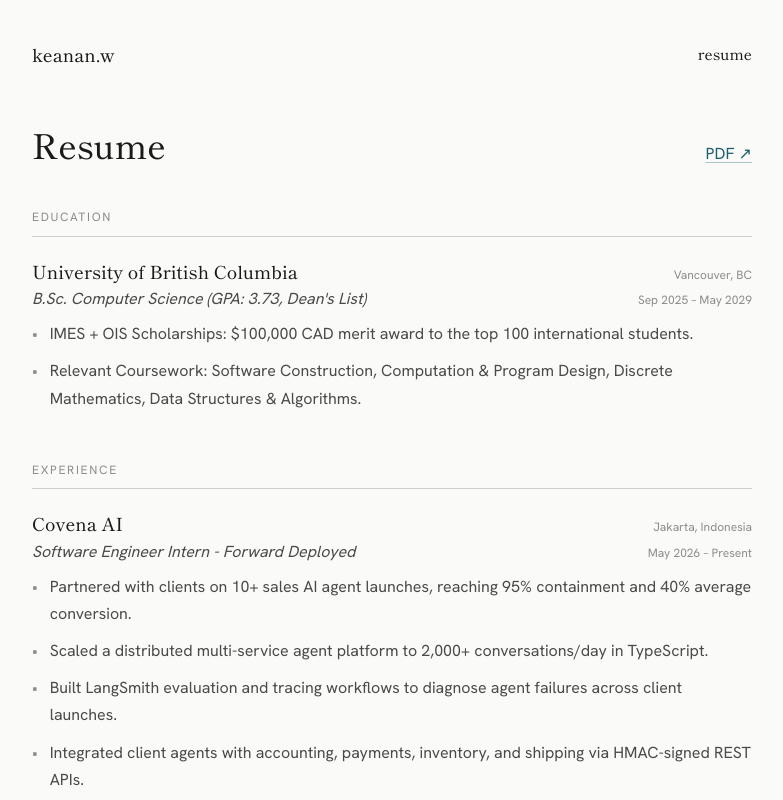
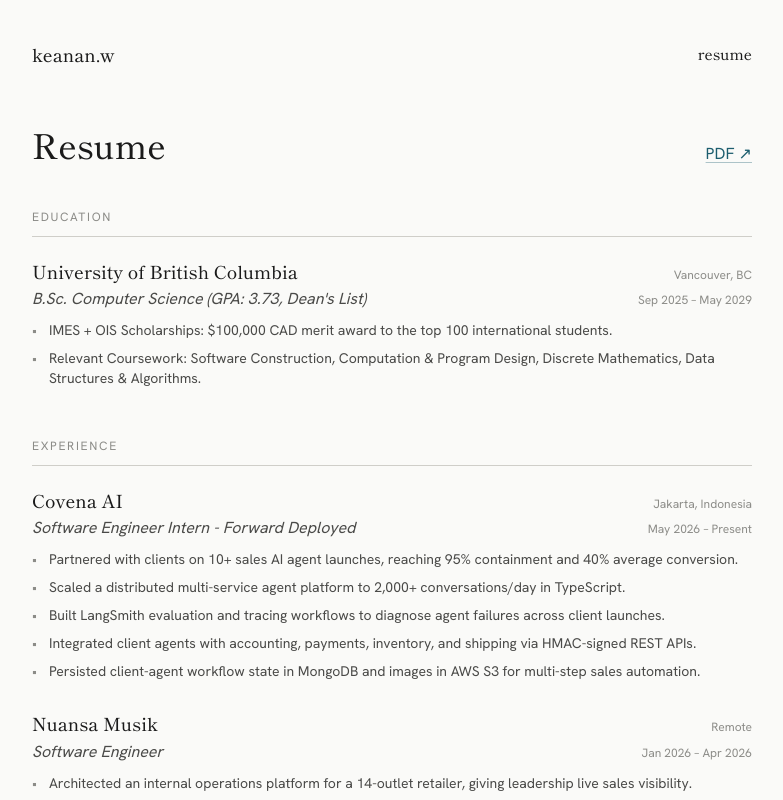
Before and after one commit to keananwongso/keananwongso.com, a Next.js app: page /resume in a window 1280 px wide. Shown: the top 800 px of the page, without its empty margins (248-1031 px from the left). Built offline with nearby package versions, Linux system fonts and the light colour scheme.

Commit message:
Tighten resume bullet text size to reduce line wraps

```diff
--- a/app/resume/page.tsx
+++ b/app/resume/page.tsx
@@ -24,7 +24,7 @@ function Section({ title, entries }: { title: string; entries: CVEntry[] }) {
               <p className="text-ink-soft italic">{e.role}</p>
               <span className="label shrink-0">{e.dates}</span>
             </div>
-            <ul className="mt-2 space-y-2.5">
+            <ul className="mt-2 space-y-2 text-sm">
               {e.bullets.map((b, j) => (
                 <li key={j} className="flex gap-3 text-ink-soft">
                   <span aria-hidden className="text-ink-muted shrink-0">
```
